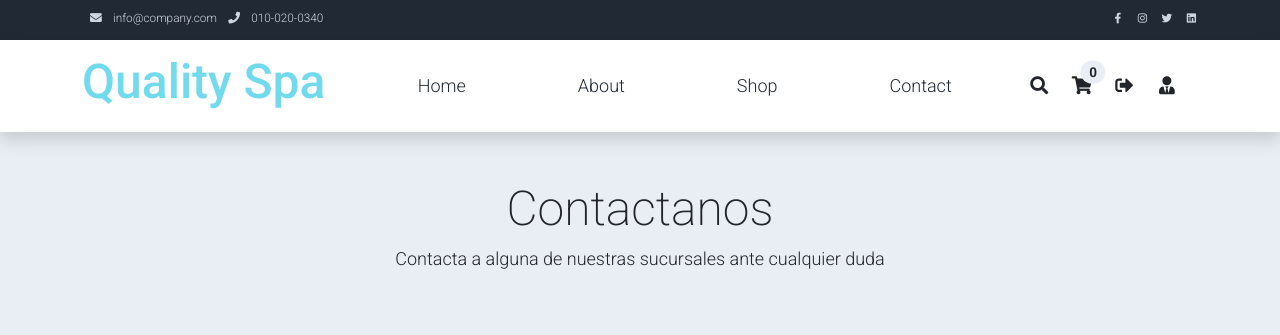
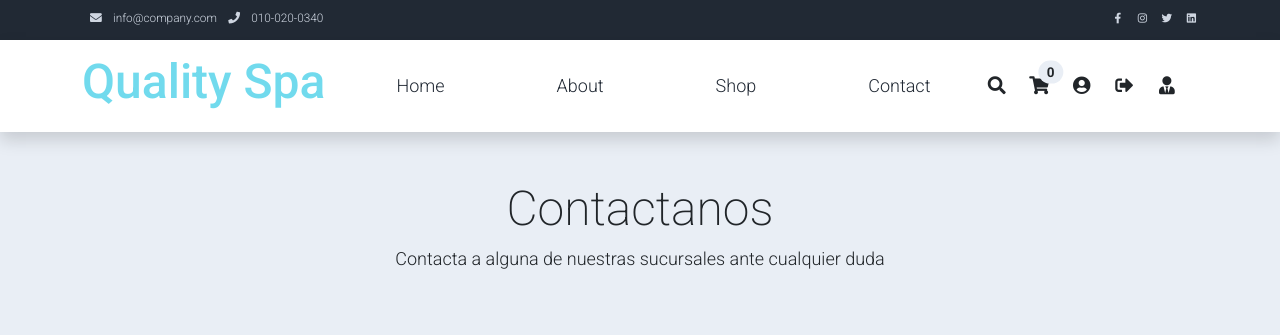
Before and after one commit to Basferdev/QualitySpa, a Django app: page /contact/ in a window 1280 px wide; the page is wider, and only the part inside the window is pictured. Shown: the top 335 px of that part. Run offline with Django 4.2, Linux system fonts and the light colour scheme; a user stored in the database is signed in; some libraries are stand-ins or nearby versions.

Commit message:
iconoDashboard-CodigoBasura

```diff
--- a/Principal/templates/Principal/base.html
+++ b/Principal/templates/Principal/base.html
@@ -15,6 +15,8 @@
     <link rel="stylesheet" href="{% static 'Principal/css/style.css' %}">
     <link rel="stylesheet" href="https://fonts.googleapis.com/css2?family=Roboto:wght@100;200;300;400;500;700;900&display=swap">
     <link rel="stylesheet" href="{% static 'Principal/css/fontawesome.min.css' %}">
+    <link href="https://cdnjs.cloudflare.com/ajax/libs/font-awesome/5.15.4/css/all.min.css" rel="stylesheet">
+
 </head>
 
 <body>
@@ -80,6 +82,13 @@
                         </span>
                     </a>
 
+                    <!-- Icono para el dashboard del cliente -->
+                    {% if user.is_authenticated %}
+                        <a class="nav-icon position-relative text-decoration-none" href="{% url 'cliente_dashboard' %}">
+                            <i class="fa fa-fw fa-user-circle text-dark mr-3"></i>
+                        </a>
+                    {% endif %}
+
                     <!-- Registro para clientes -->
                     {% if not user.is_authenticated %}
                     <a class="nav-icon position-relative text-decoration-none" href="{% url 'register' %}">
@@ -103,6 +112,7 @@
                         <i class="fa fa-fw fa-user-tie text-dark mr-3"></i>
                     </a>
                 </div>
+
             </div>
         </div>
     </nav>
--- a/Principal/templates/Principal/contact.html
+++ b/Principal/templates/Principal/contact.html
@@ -2,8 +2,6 @@
 {% load static %}
 {% block content1 %}
  <!-- Modal -->
-
-
 
 <!-- Start Content Page -->
 <div class="container-fluid bg-light py-5">
--- a/QualitySpa/urls.py
+++ b/QualitySpa/urls.py
@@ -36,8 +36,6 @@ urlpatterns = [
     path('datos_graficos/', viewsTrabajadores.datos_graficos, name='datos_graficos'),
     path('datos_valores/', viewsTrabajadores.datos_valores, name='datos_valores'),
 
-
-
     # Rutas de cotizaciones
     path('crear-cotizacion/', viewsArticulos.crear_cotizacion, name='crear_cotizacion'),
     path('descargar-cotizacion/<str:cotizacion_id>/', viewsArticulos.descargar_cotizacion_pdf, name='descargar_cotizacion'),
```
Also changed, not shown: Principal/templates/Principal/home.html (+0 -8 lines), Tienda/models.py (+0 -13 lines), Tienda/views.py (+0 -61 lines), trabajadores/views.py (+3 -50 lines), db.sqlite3.
